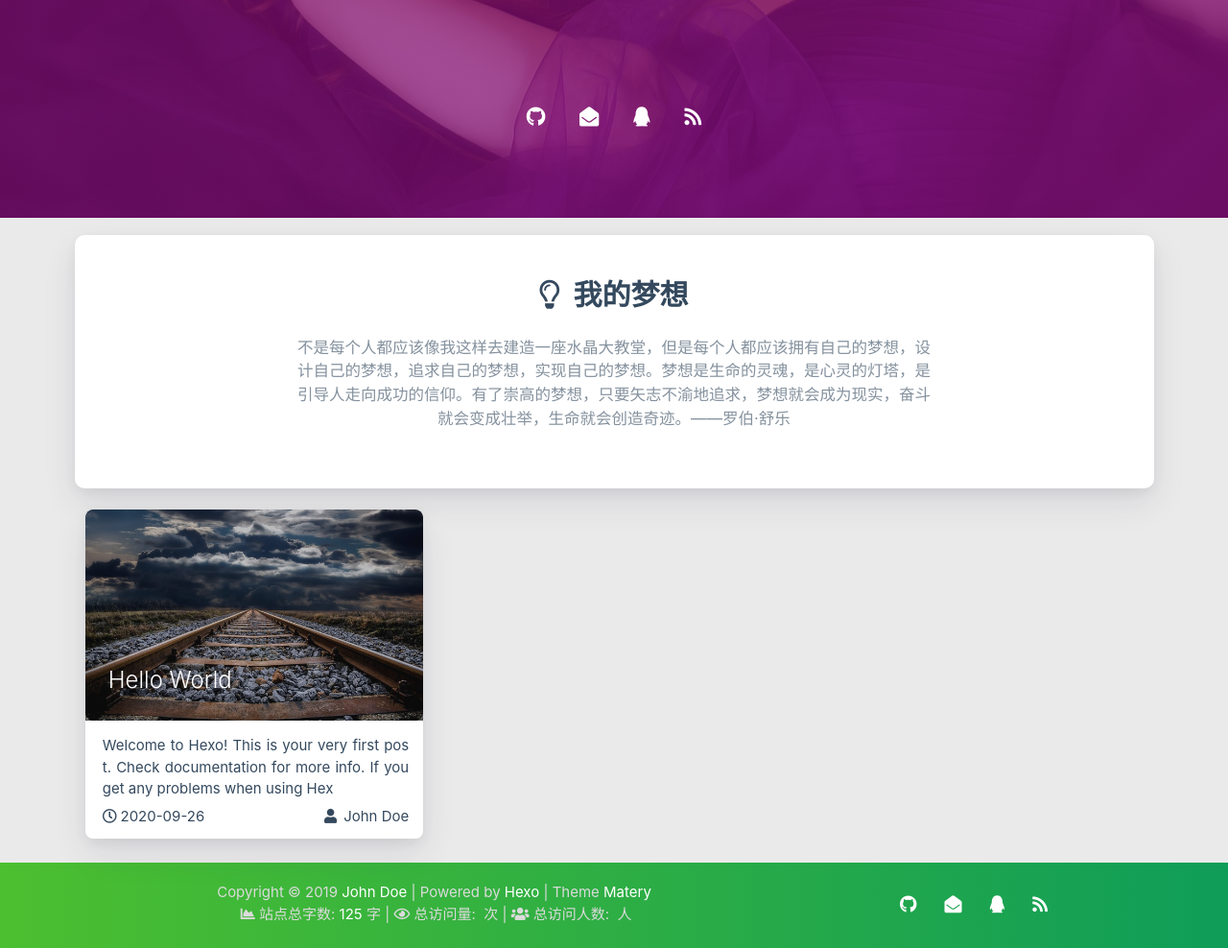
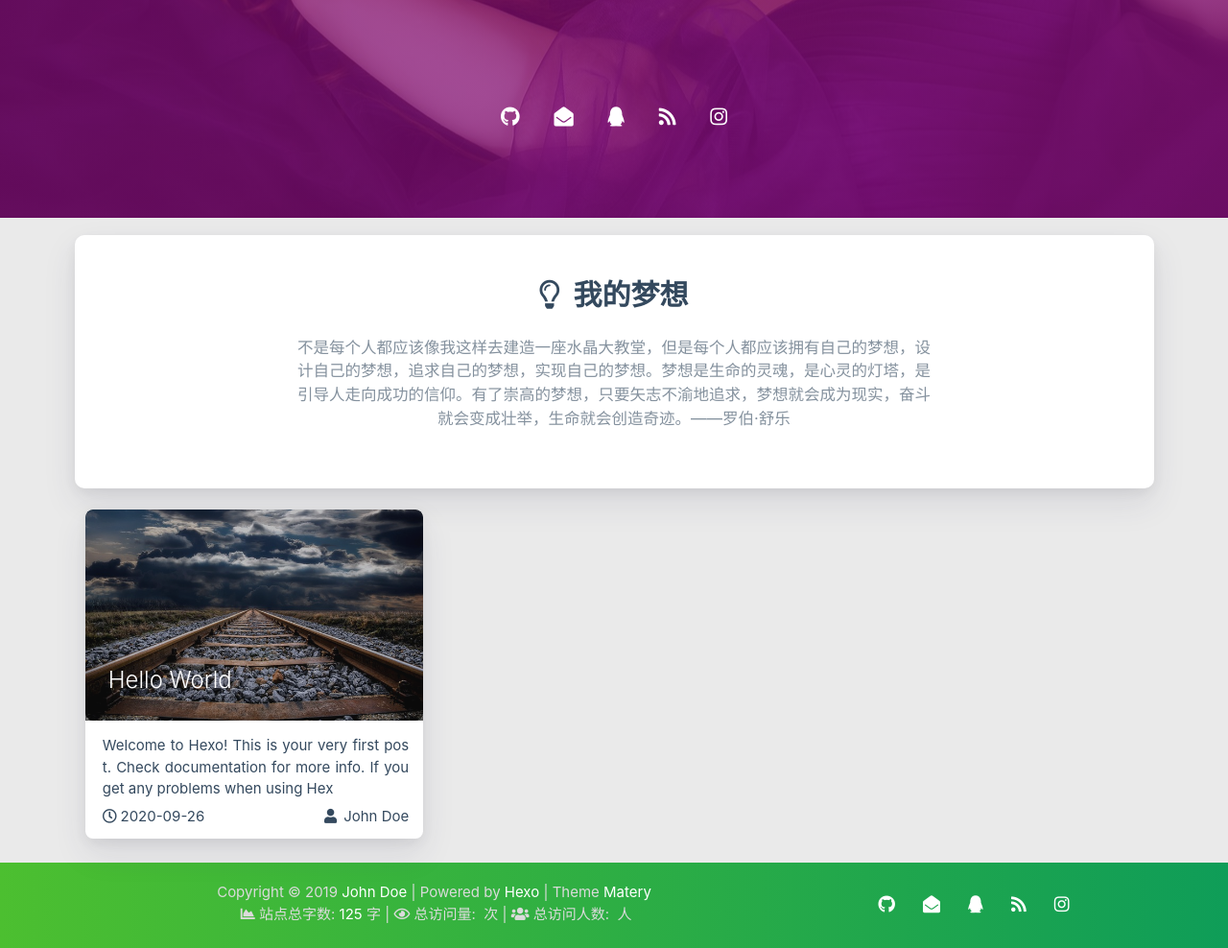
Before and after one commit to LewisYeung001/lewisyeung.github.io, a plain HTML site: page index.html in a window 1280 px wide. Shown: the part 573-1561 px from the top of the page at 96% size. Drawn offline with nearby package versions, Linux system fonts and the light colour scheme; some packages are replaced by stand-ins of ours; files that its build step writes are made by us from their sources; a script that the page names is missing; files whose address does not match are found by name.

Commit message:
Site updated: 2020-09-27 02:18:34

```diff
--- a/index.html
+++ b/index.html
@@ -29,8 +29,8 @@
 
     <script src="/lewisyeung001.github.io/libs/jquery/jquery.min.js"></script>
 
-<meta name="generator" content="Hexo 5.2.0"><link rel="stylesheet" href="/lewisyeung001.github.io/css/prism-tomorrow.css" type="text/css"><link rel="alternate" href="/lewisyeung001.github.io/atom.xml" title="Hexo" type="application/atom+xml">
-</head>
+<meta name="generator" content="Hexo 5.2.0"><link rel="alternate" href="/lewisyeung001.github.io/atom.xml" title="Hexo" type="application/atom+xml">
+<link rel="stylesheet" href="/lewisyeung001.github.io/css/prism-tomorrow.css" type="text/css"></head>
 
 
 <body>
@@ -434,6 +434,11 @@
         <i class="fas fa-rss"></i>
     </a>
 
+
+
+    <a href="https://google.com.hk" class="tooltipped" target="_blank" data-tooltip="关注我的Instagram" data-position="top" data-delay="50">
+        <i class="fab fa-instagram"></i>
+    </a>
 </div>
         </div>
     </div>
@@ -661,6 +666,11 @@
         <i class="fas fa-rss"></i>
     </a>
 
+
+
+    <a href="https://google.com.hk" class="tooltipped" target="_blank" data-tooltip="关注我的Instagram" data-position="top" data-delay="50">
+        <i class="fab fa-instagram"></i>
+    </a>
 </div>
     </div>
 </footer>
```
Also changed, not shown: 2020/09/26/hello-world/index.html (+7 -2 lines), 404.html (+7 -2 lines), about/index.html (+17 -2 lines), archives/2020/09/index.html (+7 -2 lines), archives/2020/index.html (+7 -2 lines), archives/index.html (+7 -2 lines), categories/index.html (+7 -2 lines), contact/index.html (+7 -2 lines), friends/index.html (+7 -2 lines), tags/index.html (+7 -2 lines).
